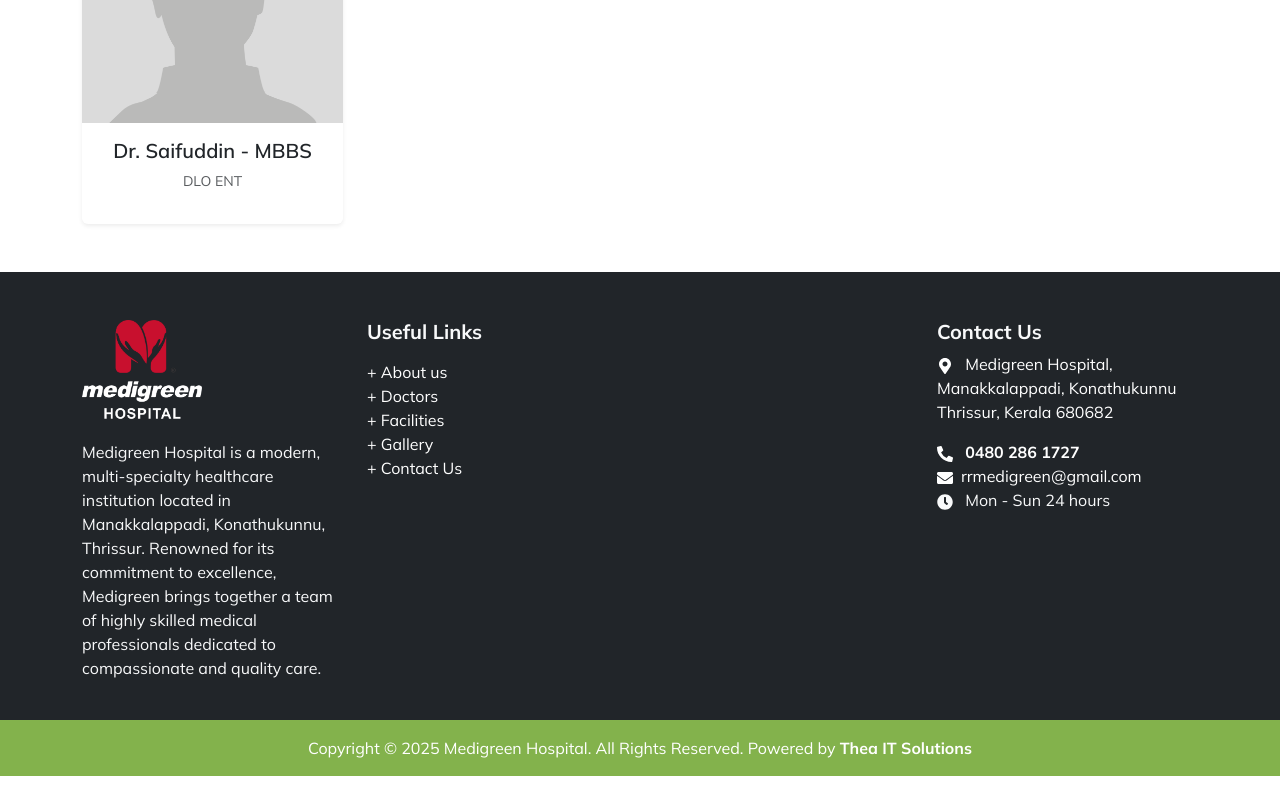
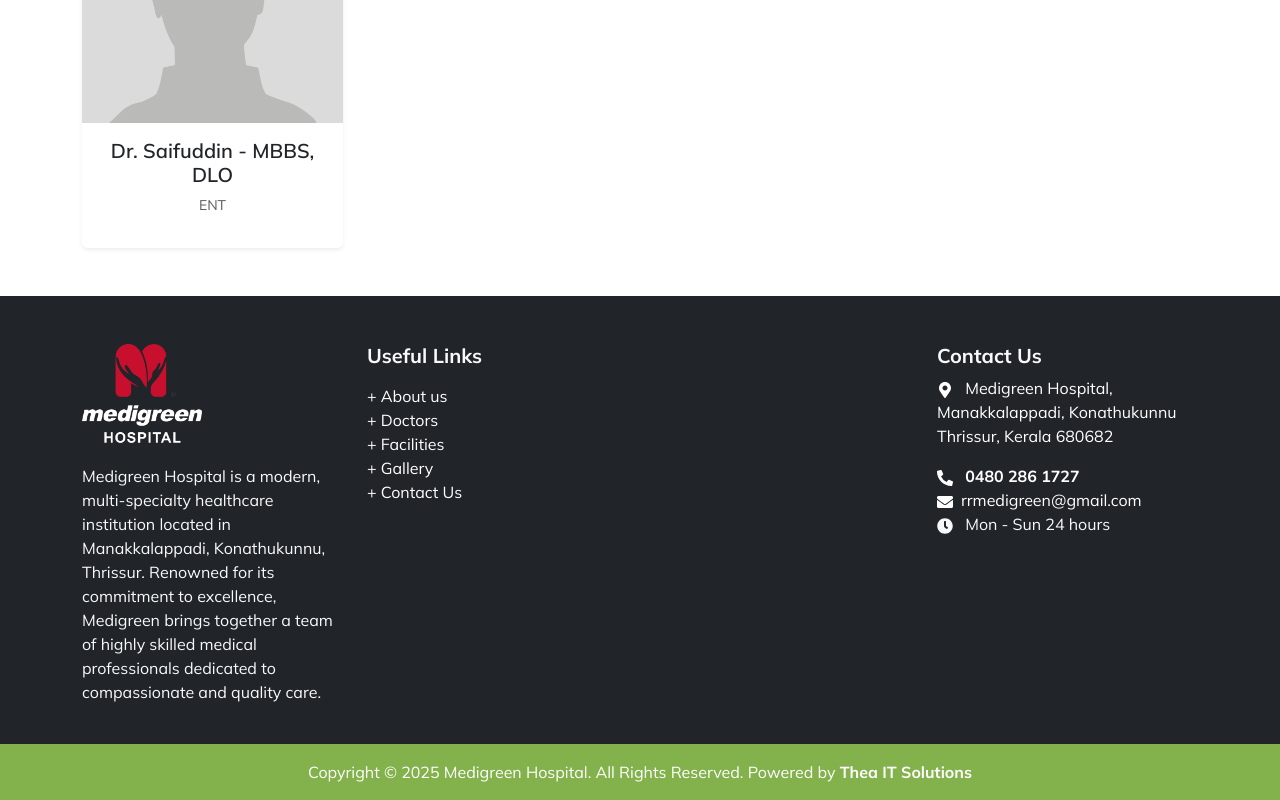
Before and after one commit to itsriyaas/medigreen, a React (Vite) app: page /doctors in a window 1280 px wide. Shown: the part 1815-2615 px from the top of the page. Before the commit the page ends 2591 px from the top, so only its background shows below. Built offline with nearby package versions, Linux system fonts and the light colour scheme.

Commit message:
banner changes

```diff
--- a/src/components/AllDoctors.jsx
+++ b/src/components/AllDoctors.jsx
@@ -64,8 +64,8 @@
     image: 'assets/avatar-male.png',
   },
   {
-    name: 'Dr. Saifuddin - MBBS',
-    title:'DLO ENT',
+    name: 'Dr. Saifuddin - MBBS, DLO',
+    title:'ENT',
     image: 'assets/avatar-male.png',
   },
 
--- a/src/components/Doctors.jsx
+++ b/src/components/Doctors.jsx
@@ -68,8 +68,8 @@
     image: 'assets/avatar-male.png',
   },
   {
-    name: 'Dr. Saifuddin - MBBS',
-    title:'DLO ENT',
+    name: 'Dr. Saifuddin - MBBS, DLO',
+    title:'ENT',
     image: 'assets/avatar-male.png',
   },
 
```
Also changed, not shown: public/assets/banner.jpg, public/assets/mobile-banner.jpg.
